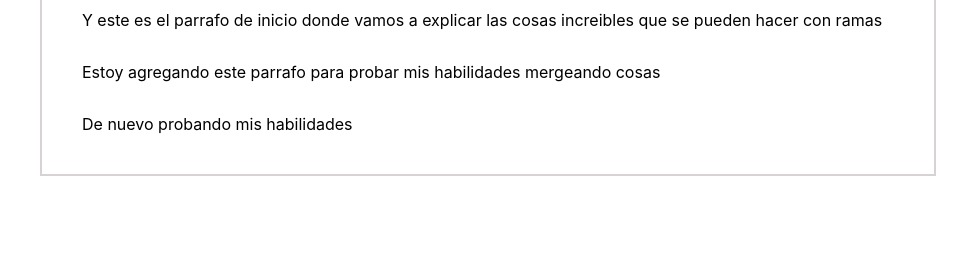
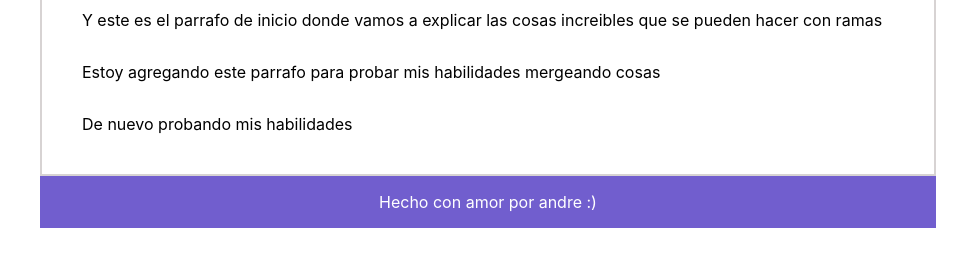
Before and after one commit to andredellien/andredellien.github.io, a plain HTML site: page index.html in a window 1280 px wide. Shown: the part 164-430 px from the top of the page, without its empty margins (152-1127 px from the left). Drawn offline with Linux system fonts and the light colour scheme.

Commit message:
footer agregado

```diff
--- a/index.html
+++ b/index.html
@@ -28,5 +28,12 @@
 				</div>
 			</div>
 		</div>
+		<footer>
+			<div class="footer-container">
+				<div class="footer">
+					<p>Hecho con amor por andre :)</p>
+				</div>
+			</div>
+		</footer>
 	</body>
 </html>
--- a/style.css
+++ b/style.css
@@ -48,3 +48,15 @@ html {
 	gap: 2rem;
 	padding: 2.5rem;
 }
+.footer-container {
+	display: flex;
+	justify-content: center;
+}
+.footer {
+	display: flex;
+	justify-content: center;
+	background-color: rgba(66, 41, 190, 0.749);
+	width: 70%;
+	padding: 1rem;
+	color: white;
+}
```
